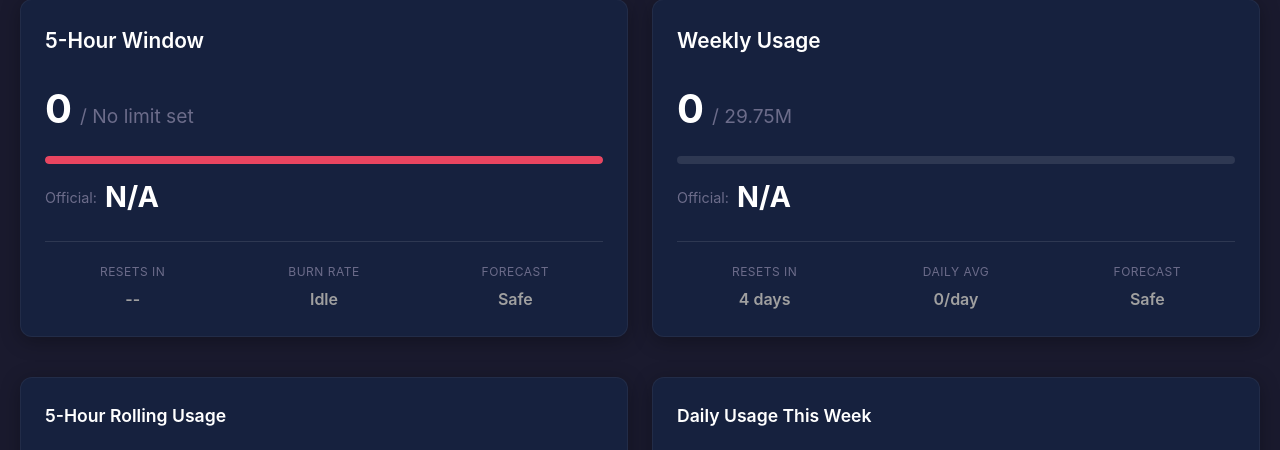
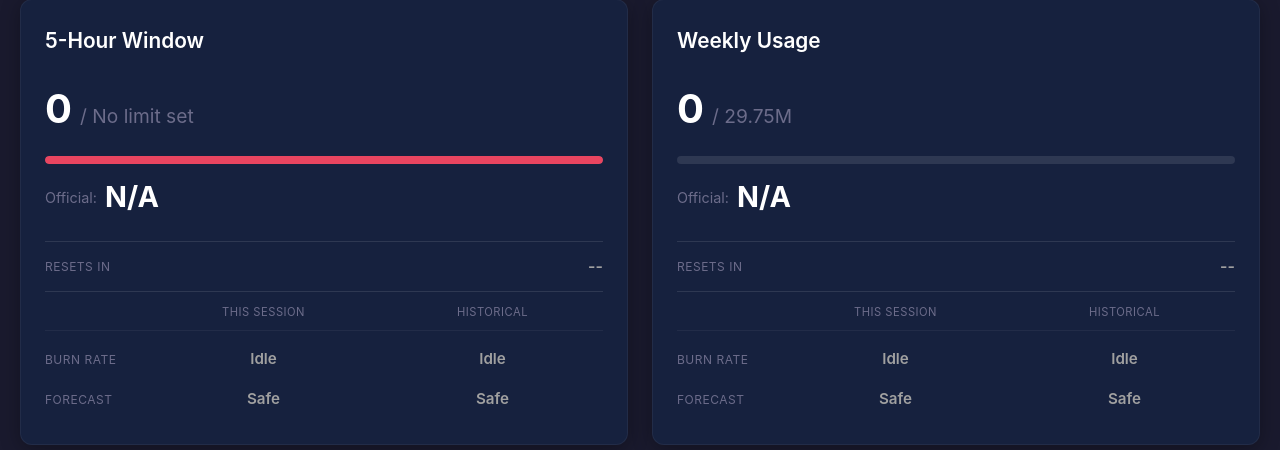
Before and after one commit to bbsaab/TokenBoard, a Flask app: page / in a window 1280 px wide. Shown: the part 252-702 px from the top of the page. Run offline with Flask 3, Linux system fonts and the light colour scheme; data that the repository does not hold is empty.

Commit message:
Add session vs historical burn rate/forecast grid
- New 2x2 grid showing both "This Session" and "Historical" perspectives
- Session: current burn rate from recent activity
- Historical: average rate from daily totals (daily_avg / 24 for 5-hour)
- Each perspective shows burn rate and time-to-limit forecast
- Critical warnings when session forecast hits limit before reset
- Cleaner UI layout with dedicated reset info and forecast grid sections

Co-Authored-By: Claude Opus 4.5 <noreply@anthropic.com>

```diff
--- a/app/main.py
+++ b/app/main.py
@@ -203,17 +203,37 @@ def api_forecast():
                 except (ValueError, TypeError):
                     pass
 
-    # Forecast for weekly window using OAuth-derived limit
-    # Use historical daily average for stable, predictable forecasts
-    weekly_time_to_limit = None
-    will_exceed_weekly = False
-    days_to_weekly_limit = None
-    critical_weekly = False  # True if will hit limit before reset
+    # Calculate historical daily burn rate from recent days
+    historical_daily_burn_rate = 0
+    daily_data = db.get_daily_aggregates(days=7)
+    if daily_data:
+        active_days = [d for d in daily_data if d.get("total_tokens", 0) > 0]
+        if active_days:
+            total_tokens = sum(d.get("total_tokens", 0) for d in active_days)
+            historical_daily_burn_rate = total_tokens / len(active_days)
 
+    # Historical hourly burn rate = daily average / 24
+    historical_hourly_burn_rate = historical_daily_burn_rate / 24 if historical_daily_burn_rate > 0 else 0
+
+    # Session daily burn rate = current hourly rate * 24
+    session_daily_burn_rate = burn_rate * 24 if burn_rate > 0 else 0
+
+    # Get limits and reset times
+    five_hour_limit = calibration.get("five_hour", {}).get("derived_limit") or config.FIVE_HOUR_LIMIT_TOKENS
     weekly_limit = calibration.get("seven_day", {}).get("derived_limit")
+    five_hour_resets_at = calibration.get("five_hour", {}).get("resets_at")
     weekly_resets_at = calibration.get("seven_day", {}).get("resets_at")
 
-    # Calculate days until reset
+    # Calculate hours until 5-hour reset
+    hours_until_5h_reset = 5  # Default fallback
+    if five_hour_resets_at:
+        try:
+            reset_time = datetime.fromisoformat(five_hour_resets_at.replace("Z", "+00:00"))
+            hours_until_5h_reset = (reset_time - datetime.now(reset_time.tzinfo)).total_seconds() / 3600
+        except (ValueError, TypeError):
+            pass
+
+    # Calculate days until weekly reset
     days_until_reset = 7  # Default fallback
     if weekly_resets_at:
         try:
@@ -222,44 +242,97 @@ def api_forecast():
         except (ValueError, TypeError):
             pass
 
-    # Calculate historical daily burn rate from recent days
-    daily_burn_rate = 0
-    daily_data = db.get_daily_aggregates(days=7)
-    if daily_data:
-        # Use days with actual usage
-        active_days = [d for d in daily_data if d.get("total_tokens", 0) > 0]
-        if active_days:
-            total_tokens = sum(d.get("total_tokens", 0) for d in active_days)
-            daily_burn_rate = total_tokens / len(active_days)
+    # Helper function to format time to limit
+    def format_time_to_limit(hours):
+        if hours is None:
+            return None
+        if hours < 1:
+            return f"{int(hours * 60)}m"
+        elif hours < 24:
+            return f"{hours:.1f}h"
+        else:
+            days = hours / 24
+            return f"{days:.1f}d"
 
-    if weekly_limit and daily_burn_rate > 0 and weekly_total < weekly_limit:
-        remaining_weekly = weekly_limit - weekly_total
-        days_to_weekly_limit = remaining_weekly / daily_burn_rate
+    # === 5-HOUR SESSION FORECASTS ===
+    five_hour_remaining = five_hour_limit - current_total if five_hour_limit else 0
 
-        # Always calculate time to limit for display consistency
-        if days_to_weekly_limit < 1:
-            hours_to_limit = days_to_weekly_limit * 24
-            weekly_time_to_limit = f"{hours_to_limit:.1f}h"
-        else:
-            weekly_time_to_limit = f"{days_to_weekly_limit:.1f}d"
+    # Session forecast (current burn rate)
+    five_hour_session_forecast = None
+    five_hour_session_critical = False
+    if burn_rate > 0 and five_hour_remaining > 0:
+        hours_to_limit = five_hour_remaining / burn_rate
+        five_hour_session_forecast = format_time_to_limit(hours_to_limit)
+        if hours_to_limit < hours_until_5h_reset:
+            five_hour_session_critical = True
 
-        # Mark as critical warning if we'll hit the limit before the window resets
-        if days_to_weekly_limit < days_until_reset:
-            will_exceed_weekly = True
-            critical_weekly = True
+    # Historical forecast (historical burn rate)
+    five_hour_historical_forecast = None
+    five_hour_historical_critical = False
+    if historical_hourly_burn_rate > 0 and five_hour_remaining > 0:
+        hours_to_limit = five_hour_remaining / historical_hourly_burn_rate
+        five_hour_historical_forecast = format_time_to_limit(hours_to_limit)
+        if hours_to_limit < hours_until_5h_reset:
+            five_hour_historical_critical = True
+
+    # === WEEKLY SESSION FORECASTS ===
+    weekly_remaining = weekly_limit - weekly_total if weekly_limit else 0
+
+    # Session forecast (current burn rate extrapolated to daily)
+    weekly_session_forecast = None
+    weekly_session_critical = False
+    if session_daily_burn_rate > 0 and weekly_remaining > 0:
+        days_to_limit = weekly_remaining / session_daily_burn_rate
+        weekly_session_forecast = format_time_to_limit(days_to_limit * 24)
+        if days_to_limit < days_until_reset:
+            weekly_session_critical = True
+
+    # Historical forecast (historical daily burn rate)
+    weekly_historical_forecast = None
+    weekly_historical_critical = False
+    if historical_daily_burn_rate > 0 and weekly_remaining > 0:
+        days_to_limit = weekly_remaining / historical_daily_burn_rate
+        weekly_historical_forecast = format_time_to_limit(days_to_limit * 24)
+        if days_to_limit < days_until_reset:
+            weekly_historical_critical = True
 
     return jsonify({
+        # New structured data for 2x2 grid
+        "five_hour": {
+            "session": {
+                "burn_rate": int(burn_rate / 60) if burn_rate > 0 else 0,  # tokens/min
+                "burn_rate_unit": "tok/min",
+                "forecast": five_hour_session_forecast,
+                "critical": five_hour_session_critical
+            },
+            "historical": {
+                "burn_rate": int(historical_hourly_burn_rate / 60) if historical_hourly_burn_rate > 0 else 0,
+                "burn_rate_unit": "tok/min",
+                "forecast": five_hour_historical_forecast,
+                "critical": five_hour_historical_critical
+            },
+            "hours_until_reset": round(hours_until_5h_reset, 1)
+        },
+        "weekly": {
+            "session": {
+                "burn_rate": int(session_daily_burn_rate / 1000000) if session_daily_burn_rate > 0 else 0,  # M tokens/day
+                "burn_rate_unit": "M/day",
+                "forecast": weekly_session_forecast,
+                "critical": weekly_session_critical
+            },
+            "historical": {
+                "burn_rate": int(historical_daily_burn_rate / 1000000) if historical_daily_burn_rate > 0 else 0,
+                "burn_rate_unit": "M/day",
+                "forecast": weekly_historical_forecast,
+                "critical": weekly_historical_critical
+            },
+            "days_until_reset": round(days_until_reset, 1)
+        },
+        # Legacy fields for backward compatibility
         "hourly_rate": hourly_rate,
         "daily_projection": daily_projection,
         "weekly_projection": weekly_projection,
-        "five_hour_projection": five_hour_forecast,
-        "will_exceed_5h": will_exceed_5h,
-        "time_to_limit": time_to_limit,
-        "critical_5h": critical_5h,
         "burn_rate_per_min": int(burn_rate / 60) if burn_rate > 0 else 0,
-        "will_exceed_weekly": will_exceed_weekly,
-        "weekly_time_to_limit": weekly_time_to_limit,
-        "critical_weekly": critical_weekly,
     })
 
 
--- a/static/dashboard.js
+++ b/static/dashboard.js
@@ -144,15 +144,7 @@ async function fetchUsage() {
             updateProgressBar('weeklyProgress', weeklyPercent);
         }
 
-        // Days remaining in week
-        const daysRemaining = 7 - new Date().getDay();
-        const weeklyDaysEl = document.getElementById('weeklyDaysRemaining');
-        if (weeklyDaysEl) weeklyDaysEl.textContent = daysRemaining + ' days';
-
-        // Daily average
-        const dailyAvg = weeklyTotal > 0 ? Math.round(weeklyTotal / 7) : 0;
-        const weeklyDailyAvgEl = document.getElementById('weeklyDailyAvg');
-        if (weeklyDailyAvgEl) weeklyDailyAvgEl.textContent = formatTokens(dailyAvg) + '/day';
+        // Note: Reset times are set by fetchCalibration() using actual OAuth data
 
         // Update status indicator with the higher percentage
         updateStatusIndicator(Math.max(hourlyPercent, weeklyPercent));
@@ -190,6 +182,30 @@ function updateModelBreakdown(elementId, byModel) {
     }
 }
 
+// Helper to format forecast cell with proper styling
+function formatForecastCell(element, forecast, critical) {
+    if (!element) return;
+
+    if (forecast) {
+        if (critical) {
+            element.innerHTML = '<span class="critical-warning">' + forecast + '</span>';
+            element.className = 'stat-value text-red critical';
+        } else {
+            element.textContent = forecast;
+            element.className = 'stat-value text-green';
+        }
+    } else {
+        element.textContent = 'Safe';
+        element.className = 'stat-value text-green';
+    }
+}
+
+// Helper to format burn rate cell
+function formatBurnRateCell(element, rate, unit) {
+    if (!element) return;
+    element.textContent = rate > 0 ? formatNumber(rate) + ' ' + unit : 'Idle';
+}
+
 // Fetch and update forecast data
 async function fetchForecast() {
     try {
@@ -197,50 +213,67 @@ async function fetchForecast() {
         if (!response.ok) throw new Error('Failed to fetch forecast');
         const data = await response.json();
 
-        // Update burn rate
-        const burnRateEl = document.getElementById('hourlyBurnRate');
-        if (burnRateEl) {
-            const perMin = data.burn_rate_per_min || 0;
-            burnRateEl.textContent = perMin > 0 ? formatNumber(perMin) + ' tok/min' : 'Idle';
-        }
+        // === 5-HOUR SESSION ===
+        const fiveHour = data.five_hour || {};
 
-        // Update hourly forecast
-        const hourlyForecastEl = document.getElementById('hourlyForecast');
-        if (hourlyForecastEl) {
-            if (data.will_exceed_5h && data.time_to_limit) {
-                if (data.critical_5h) {
-                    // Critical: will hit limit BEFORE reset
-                    hourlyForecastEl.innerHTML = '<span class="critical-warning">⚠ LIMIT IN ' + data.time_to_limit.toUpperCase() + '</span>';
-                    hourlyForecastEl.className = 'stat-value text-red critical';
-                } else {
-                    hourlyForecastEl.textContent = 'Limit in ' + data.time_to_limit;
-                    hourlyForecastEl.className = 'stat-value text-yellow';
-                }
-            } else {
-                hourlyForecastEl.textContent = data.five_hour_projection ?
-                    formatTokens(data.five_hour_projection) + ' projected' : 'Safe';
-                hourlyForecastEl.className = 'stat-value text-green';
-            }
-        }
+        // Session burn rate
+        formatBurnRateCell(
+            document.getElementById('hourlyBurnRateSession'),
+            fiveHour.session?.burn_rate || 0,
+            fiveHour.session?.burn_rate_unit || 'tok/min'
+        );
 
-        // Note: Reset time is set by fetchCalibration() using actual OAuth data
+        // Historical burn rate
+        formatBurnRateCell(
+            document.getElementById('hourlyBurnRateHistorical'),
+            fiveHour.historical?.burn_rate || 0,
+            fiveHour.historical?.burn_rate_unit || 'tok/min'
+        );
 
-        // Update weekly forecast
-        const weeklyForecastEl = document.getElementById('weeklyForecast');
-        if (weeklyForecastEl) {
-            if (data.critical_weekly && data.weekly_time_to_limit) {
-                // Critical: will hit limit BEFORE reset
-                weeklyForecastEl.innerHTML = '<span class="critical-warning">⚠ LIMIT IN ' + data.weekly_time_to_limit.toUpperCase() + '</span>';
-                weeklyForecastEl.className = 'stat-value text-red critical';
-            } else if (data.weekly_time_to_limit) {
-                // Safe: will hit limit AFTER reset (informational)
-                weeklyForecastEl.textContent = 'Limit in ' + data.weekly_time_to_limit;
-                weeklyForecastEl.className = 'stat-value text-green';
-            } else {
-                weeklyForecastEl.textContent = 'Safe';
-                weeklyForecastEl.className = 'stat-value text-green';
-            }
-        }
+        // Session forecast
+        formatForecastCell(
+            document.getElementById('hourlyForecastSession'),
+            fiveHour.session?.forecast,
+            fiveHour.session?.critical
+        );
+
+        // Historical forecast
+        formatForecastCell(
+            document.getElementById('hourlyForecastHistorical'),
+            fiveHour.historical?.forecast,
+            fiveHour.historical?.critical
+        );
+
+        // === WEEKLY SESSION ===
+        const weekly = data.weekly || {};
+
+        // Session burn rate
+        formatBurnRateCell(
+            document.getElementById('weeklyBurnRateSession'),
+            weekly.session?.burn_rate || 0,
+            weekly.session?.burn_rate_unit || 'M/day'
+        );
+
+        // Historical burn rate
+        formatBurnRateCell(
+            document.getElementById('weeklyBurnRateHistorical'),
+            weekly.historical?.burn_rate || 0,
+            weekly.historical?.burn_rate_unit || 'M/day'
+        );
+
+        // Session forecast
+        formatForecastCell(
+            document.getElementById('weeklyForecastSession'),
+            weekly.session?.forecast,
+            weekly.session?.critical
+        );
+
+        // Historical forecast
+        formatForecastCell(
+            document.getElementById('weeklyForecastHistorical'),
+            weekly.historical?.forecast,
+            weekly.historical?.critical
+        );
 
     } catch (error) {
         console.error('Error fetching forecast:', error);
--- a/static/style.css
+++ b/static/style.css
@@ -226,6 +226,66 @@ header .subtitle {
     color: var(--text-secondary);
 }
 
+/* Reset Info */
+.reset-info {
+    display: flex;
+    justify-content: space-between;
+    align-items: center;
+    padding: 12px 0;
+    border-top: 1px solid rgba(255, 255, 255, 0.1);
+}
+
+.reset-info .stat-label {
+    margin-bottom: 0;
+}
+
+/* Forecast Grid - 2x2 matrix */
+.forecast-grid {
+    padding-top: 12px;
+    border-top: 1px solid rgba(255, 255, 255, 0.1);
+}
+
+.forecast-header {
+    display: grid;
+    grid-template-columns: 100px 1fr 1fr;
+    gap: 8px;
+    margin-bottom: 8px;
+    padding-bottom: 8px;
+    border-bottom: 1px solid rgba(255, 255, 255, 0.05);
+}
+
+.forecast-header span {
+    font-size: 0.7rem;
+    color: var(--text-muted);
+    text-transform: uppercase;
+    letter-spacing: 0.5px;
+    text-align: center;
+}
+
+.forecast-header span:first-child {
+    text-align: left;
+}
+
+.forecast-row {
+    display: grid;
+    grid-template-columns: 100px 1fr 1fr;
+    gap: 8px;
+    align-items: center;
+    padding: 8px 0;
+}
+
+.forecast-row .row-label {
+    font-size: 0.75rem;
+    color: var(--text-muted);
+    text-transform: uppercase;
+    letter-spacing: 0.5px;
+}
+
+.forecast-row .stat-value {
+    text-align: center;
+    font-size: 0.95rem;
+}
+
 /* Charts Section */
 .charts-section {
     display: grid;
--- a/templates/index.html
+++ b/templates/index.html
@@ -39,18 +39,25 @@
                             <span class="official-label">Official:</span>
                             <span class="official-percent" id="hourlyOfficial">--%</span>
                         </div>
-                        <div class="stats-grid">
-                            <div class="stat">
-                                <span class="stat-label">Resets In</span>
-                                <span class="stat-value" id="hourlyTimeRemaining">--</span>
+                        <div class="reset-info">
+                            <span class="stat-label">Resets In</span>
+                            <span class="stat-value" id="hourlyTimeRemaining">--</span>
+                        </div>
+                        <div class="forecast-grid">
+                            <div class="forecast-header">
+                                <span></span>
+                                <span>This Session</span>
+                                <span>Historical</span>
                             </div>
-                            <div class="stat">
-                                <span class="stat-label">Burn Rate</span>
-                                <span class="stat-value" id="hourlyBurnRate">-- tok/min</span>
+                            <div class="forecast-row">
+                                <span class="row-label">Burn Rate</span>
+                                <span class="stat-value" id="hourlyBurnRateSession">--</span>
+                                <span class="stat-value" id="hourlyBurnRateHistorical">--</span>
                             </div>
-                            <div class="stat">
-                                <span class="stat-label">Forecast</span>
-                                <span class="stat-value" id="hourlyForecast">--</span>
+                            <div class="forecast-row">
+                                <span class="row-label">Forecast</span>
+                                <span class="stat-value" id="hourlyForecastSession">--</span>
+                                <span class="stat-value" id="hourlyForecastHistorical">--</span>
                             </div>
                         </div>
                     </div>
@@ -73,18 +80,25 @@
                             <span class="official-label">Official:</span>
                             <span class="official-percent" id="weeklyOfficial">--%</span>
                         </div>
-                        <div class="stats-grid">
-                            <div class="stat">
-                                <span class="stat-label">Resets In</span>
-                                <span class="stat-value" id="weeklyDaysRemaining">--</span>
+                        <div class="reset-info">
+                            <span class="stat-label">Resets In</span>
+                            <span class="stat-value" id="weeklyDaysRemaining">--</span>
+                        </div>
+                        <div class="forecast-grid">
+                            <div class="forecast-header">
+                                <span></span>
+                                <span>This Session</span>
+                                <span>Historical</span>
                             </div>
-                            <div class="stat">
-                                <span class="stat-label">Daily Avg</span>
-                                <span class="stat-value" id="weeklyDailyAvg">--</span>
+                            <div class="forecast-row">
+                                <span class="row-label">Burn Rate</span>
+                                <span class="stat-value" id="weeklyBurnRateSession">--</span>
+                                <span class="stat-value" id="weeklyBurnRateHistorical">--</span>
                             </div>
-                            <div class="stat">
-                                <span class="stat-label">Forecast</span>
-                                <span class="stat-value" id="weeklyForecast">--</span>
+                            <div class="forecast-row">
+                                <span class="row-label">Forecast</span>
+                                <span class="stat-value" id="weeklyForecastSession">--</span>
+                                <span class="stat-value" id="weeklyForecastHistorical">--</span>
                             </div>
                         </div>
                     </div>
```
